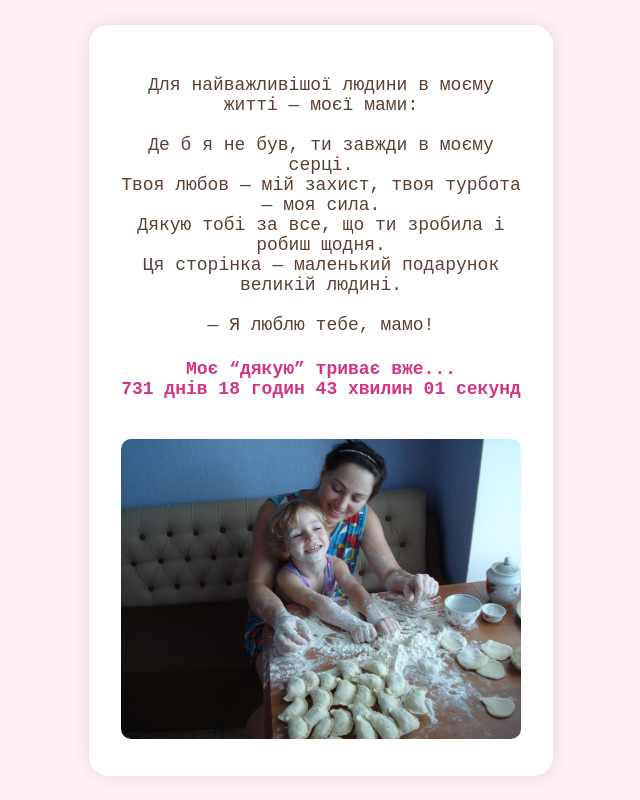
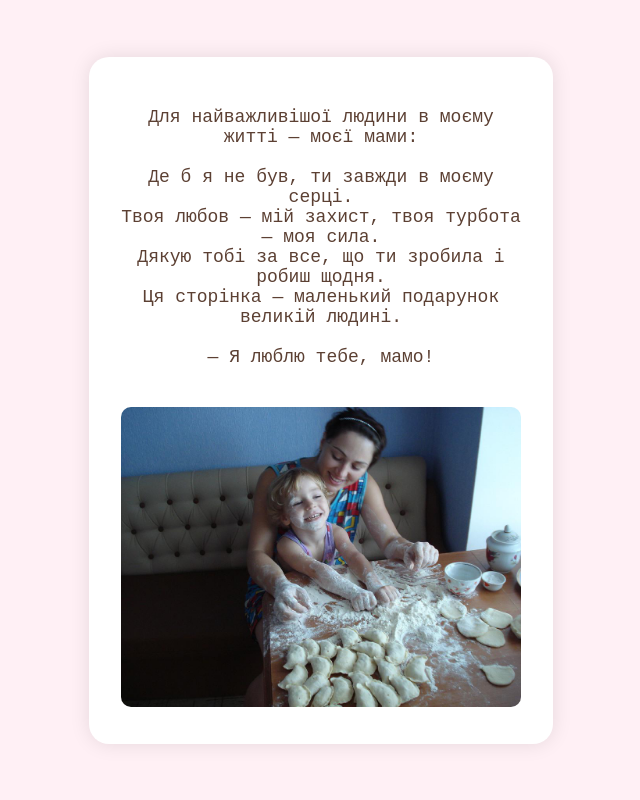
Before and after one commit to Tdmanton/tdmanton.github.io, a plain HTML site: page index.html in a window 1280 px wide. Shown: the whole page, without its empty margins (319-959 px from the left). Drawn offline with Linux system fonts and the light colour scheme.

Commit message:
Add files via upload

```diff
--- a/index.html
+++ b/index.html
@@ -16,11 +16,6 @@
       — Я люблю тебе, мамо!
     </p>
 
-    <p class="counter">
-      Моє “дякую” триває вже...<br>
-      <span id="timer"></span>
-    </p>
-
     <img src="mama_photo.jpg" alt="Фото з мамою" class="tree-img" />
   </div>
 
```
